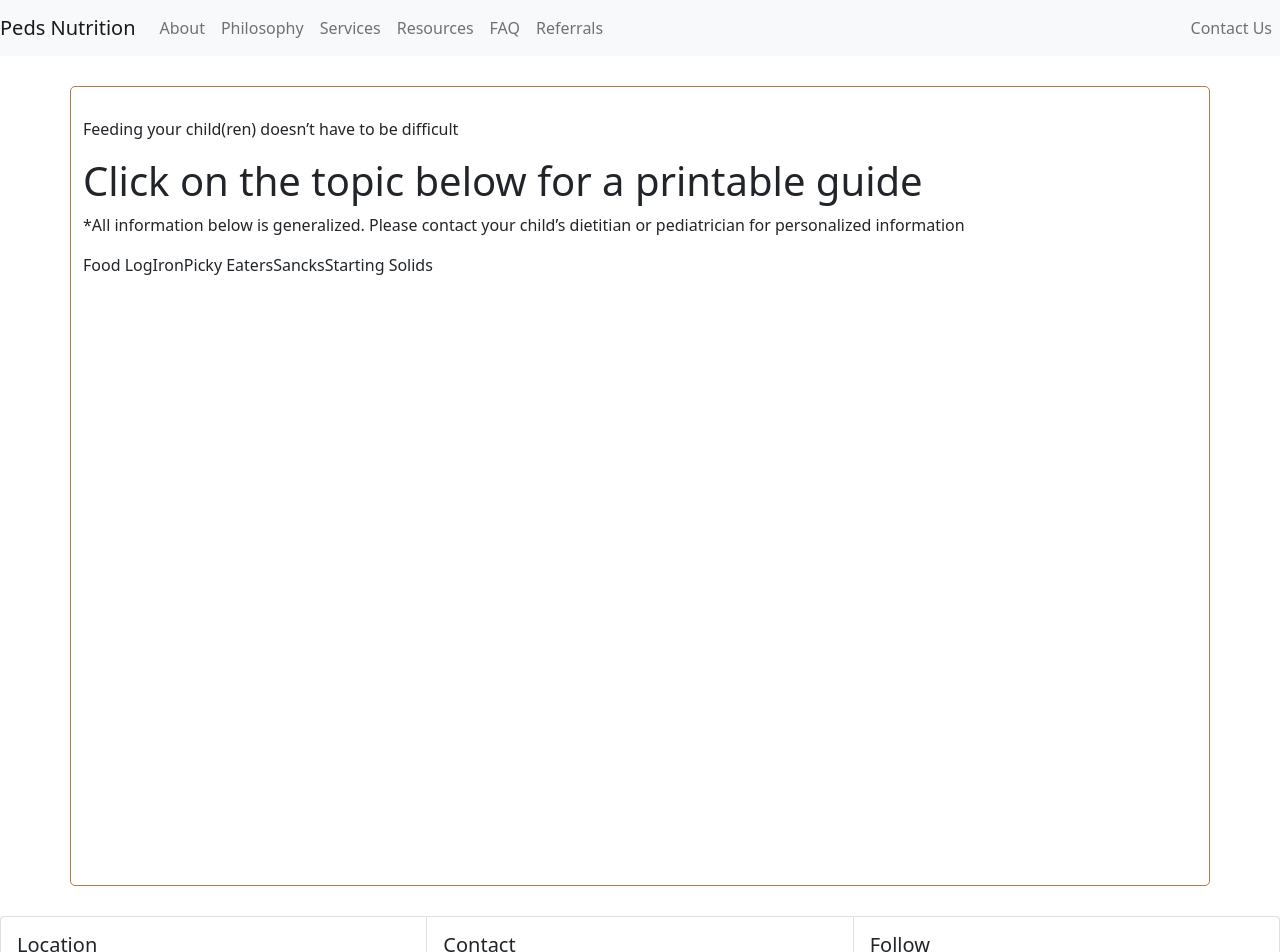
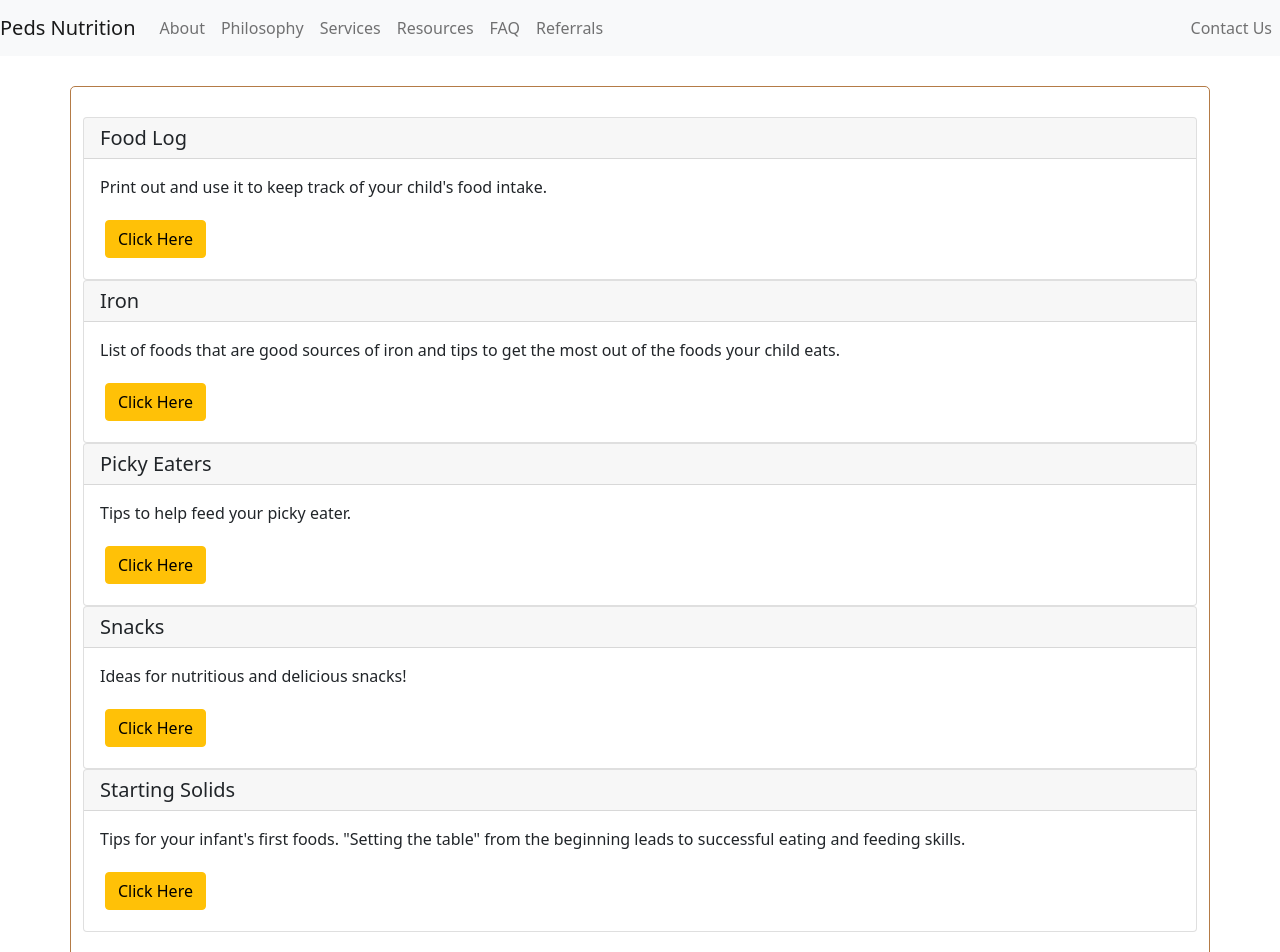
Before and after one commit to spicystephy/pedsnutrition, a React (Create React App) app: page /resources in a window 1280 px wide. Shown: the top 952 px of the page. Built offline with nearby package versions, Linux system fonts and the light colour scheme.

Commit message:
updated resources, added style and buttons

```diff
--- a/src/pages/Resources.js
+++ b/src/pages/Resources.js
@@ -1,9 +1,52 @@
 import React from "react";
+import Card from "react-bootstrap/Card"
+import Button from "react-bootstrap/Button"
 
 function Resources() {
   return (
     <div>
-      <p>Feeding your child(ren) doesn’t have to be difficult</p>
+      <Card>
+        <Card.Header as="h5">Food Log</Card.Header>
+        <Card.Body>
+          <Card.Text>Print out and use it to keep track of your child's food intake.</Card.Text>
+          <Button variant="warning">Click Here</Button>
+        </Card.Body>
+      </Card>
+      <Card>
+        <Card.Header as="h5">Iron</Card.Header>
+        <Card.Body>
+          <Card.Text>
+            List of foods that are good sources of iron and tips to get the most out of the foods your child eats.
+          </Card.Text>
+          <Button variant="warning">Click Here</Button>
+        </Card.Body>
+      </Card>
+      <Card>
+        <Card.Header as="h5">Picky Eaters</Card.Header>
+        <Card.Body>
+          <Card.Text>Tips to help feed your picky eater. </Card.Text>
+          <Button variant="warning">Click Here</Button>
+        </Card.Body>
+      </Card>
+      <Card>
+        <Card.Header as="h5">Snacks</Card.Header>
+        <Card.Body>
+          <Card.Text>
+            Ideas for nutritious and delicious snacks!
+          </Card.Text>
+          <Button variant="warning">Click Here</Button>
+        </Card.Body>
+      </Card>
+      <Card>
+        <Card.Header as="h5">Starting Solids</Card.Header>
+        <Card.Body>
+          <Card.Text>
+            Tips for your infant's first foods. "Setting the table" from the beginning leads to successful eating and feeding skills.
+          </Card.Text>
+          <Button variant="warning">Click Here</Button>
+        </Card.Body>
+      </Card>
+      {/* <p>Feeding your child(ren) doesn’t have to be difficult</p>
       <h1>Click on the topic below for a printable guide</h1>
       <p>
         *All information below is generalized. Please contact your child’s
@@ -13,7 +56,7 @@ function Resources() {
       <btn>Iron</btn>
       <btn>Picky Eaters</btn>
       <btn>Sancks</btn>
-      <btn>Starting Solids</btn>
+      <btn>Starting Solids</btn> */}
     </div>
   );
 }
```
